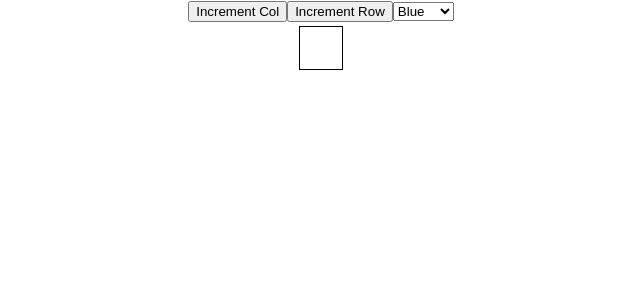
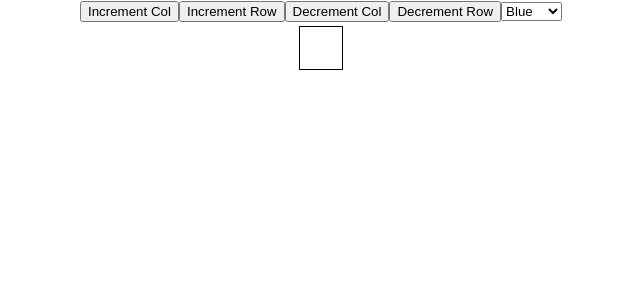
Before and after one commit to Naveed-Naqi/ttp-assignment8, a React (Create React App) app: page / in a window 1280 px wide. Shown: the top 300 px of the page, without its empty margins (319-959 px from the left). Built offline with nearby package versions, Linux system fonts and the light colour scheme.

Commit message:
remove row and col

```diff
--- a/src/App.js
+++ b/src/App.js
@@ -13,9 +13,13 @@ export default class App extends React.Component {
     };
   }
 
-  AddCol = () => this.setState({ cols: this.state.cols + 1 });
+  addCol = () => this.setState({ cols: this.state.cols + 1 });
 
-  AddRow = () => this.setState({ rows: this.state.rows + 1 });
+  addRow = () => this.setState({ rows: this.state.rows + 1 });
+
+  removeCol = () => this.setState({ cols: this.state.cols - 1 });
+
+  removeRow = () => this.setState({ rows: this.state.rows - 1 });
 
   displayCols = () => {
 
@@ -52,12 +56,20 @@ export default class App extends React.Component {
     return (
 
       <div className="App">
-        <button tyep="button" onClick={this.AddCol}>
+        <button tyep="button" onClick={this.addCol}>
           Increment Col
         </button>
 
-        <button tyep="button" onClick={this.AddRow}>
+        <button tyep="button" onClick={this.addRow}>
           Increment Row
+        </button>
+
+        <button tyep="button" onClick={this.removeCol}>
+          Decrement Col
+        </button>
+
+        <button tyep="button" onClick={this.removeRow}>
+        Decrement Row
         </button>
 
         <select>
```
